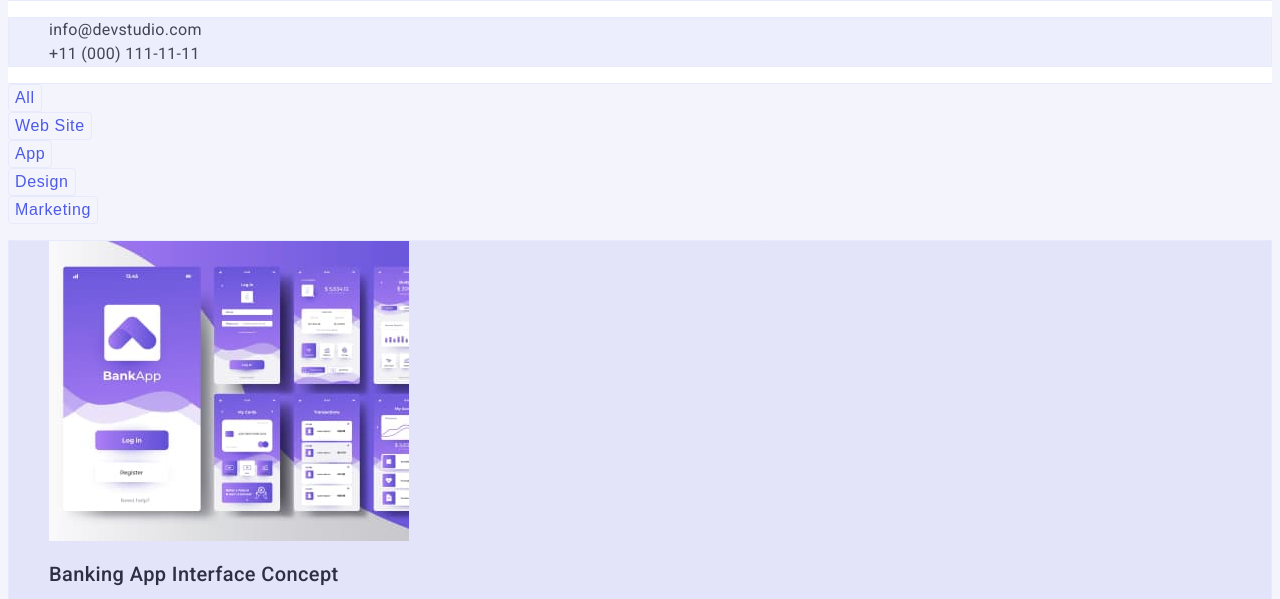
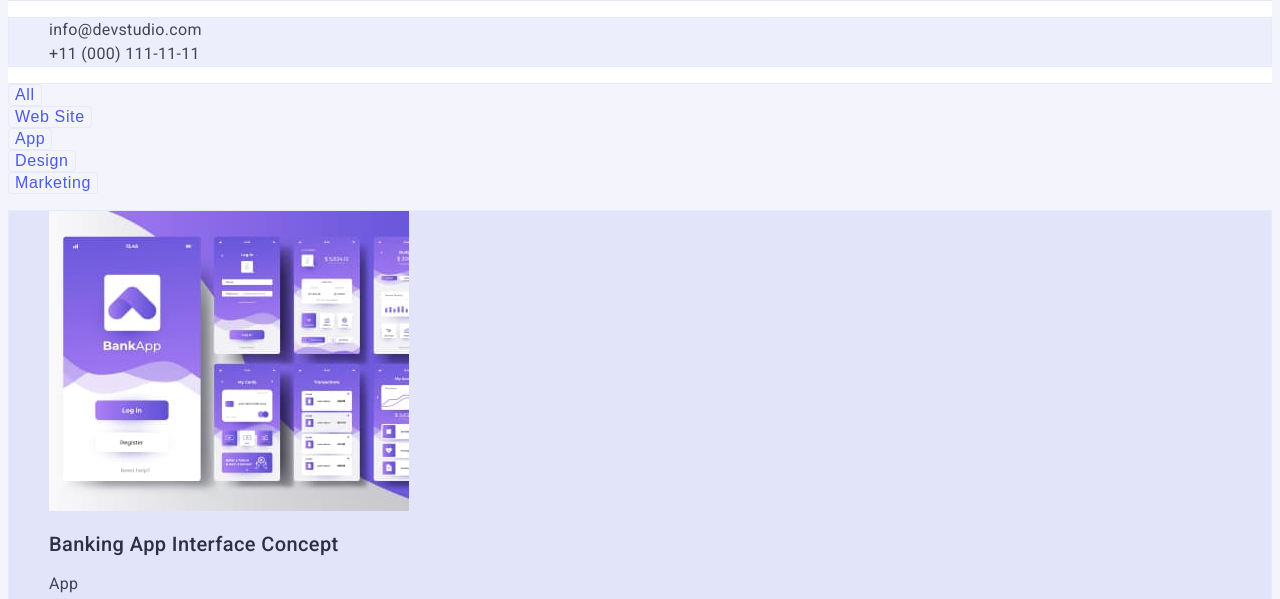
Before and after one commit to d01asura/goit-markup-hw-02, a plain HTML site: page portfolio.html in a window 1280 px wide. Shown: the part 121-720 px from the top of the page. Drawn offline with Linux system fonts and the light colour scheme.

Commit message:
fix line-height

```diff
--- a/styles.css
+++ b/styles.css
@@ -181,7 +181,7 @@ body {
     border-radius: 4px;
     font-weight: 500;
     font-size: 16px;
-    line-height: 24px;
+    line-height: 1,5;
     display: flex;
     align-items: center;
     text-align: center;
```
